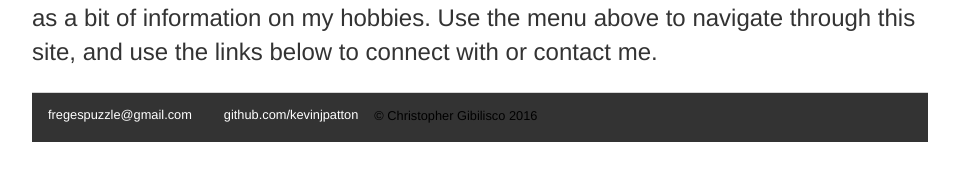
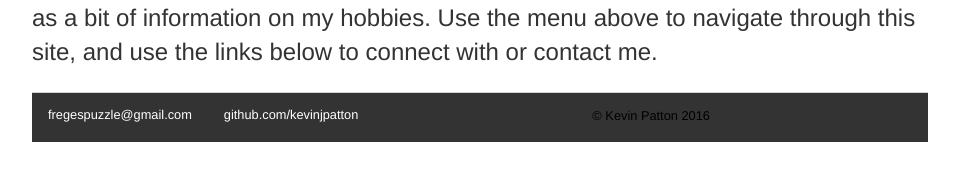
Before and after one commit to kevinjpatton/kevinjpatton.github.io, a Jekyll site: the page built from index.html, in a window 1280 px wide. Shown: the part 258-439 px from the top of the page, without its empty margins (160-1119 px from the left). Built offline with Jekyll 4.4.1, drawn with Linux system fonts in a browser that asks for light colours; Markdown is read by kramdown in place of the engine named in the settings.

Commit message:
Update default.html

```diff
--- a/_layouts/default.html
+++ b/_layouts/default.html
@@ -24,7 +24,7 @@
 	    		<ul>
 	        		<li><a href="mailto:fregespuzzle@gmail.com">fregespuzzle@gmail.com</a></li>
 	        		<li><a href="https://github.com/kevinjpatton">github.com/kevinjpatton</a></li>
-	        		<br>&copy; Christopher Gibilisco 2016</p>
+	        		<center><br>&copy; Kevin Patton 2016</p></center>
 				</ul>
 			</footer>
 		</body>
```
